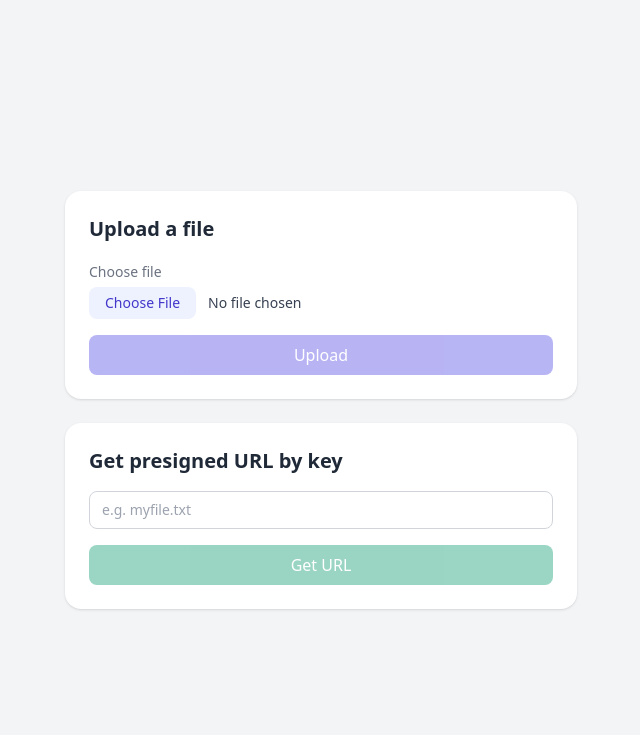
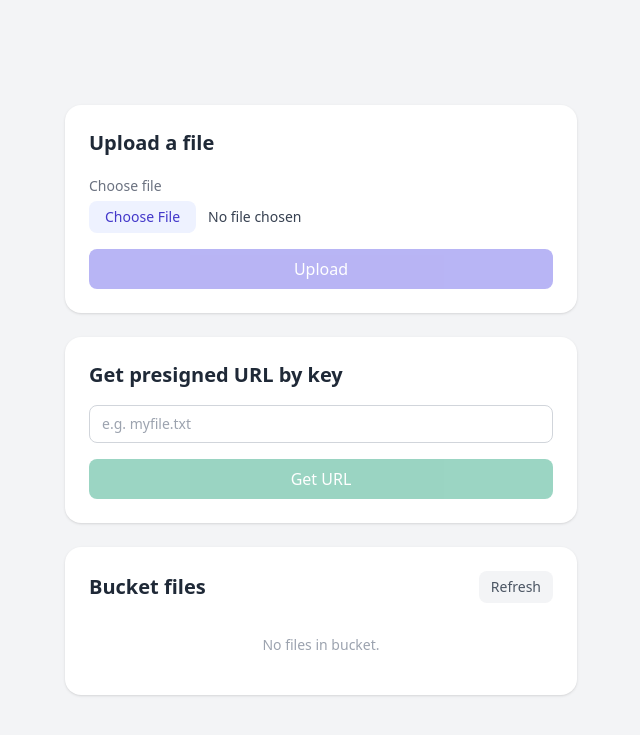
Before and after one commit to Yalchin403/ministack, a FastAPI app: page / in a window 1280 px wide. Shown: the top 735 px of the page, without its empty margins (319-959 px from the left). Run offline with FastAPI, Linux system fonts and the light colour scheme; data that the repository does not hold is empty; some libraries are stand-ins or nearby versions.

Commit message:
Add delete object and list objects functionalities

```diff
--- a/main.py
+++ b/main.py
@@ -3,7 +3,7 @@ from contextlib import asynccontextmanager
 from fastapi import FastAPI, File, HTTPException, UploadFile
 from fastapi.responses import FileResponse, JSONResponse
 
-from utils.s3 import ensure_bucket_exists, generate_presigned_url, upload_file
+from utils.s3 import delete_file, ensure_bucket_exists, generate_presigned_url, list_files, upload_file
 
 
 @asynccontextmanager
@@ -33,6 +33,23 @@ async def upload(file: UploadFile = File(...)):
         raise HTTPException(status_code=500, detail=str(e))
 
 
+@app.get("/files")
+async def list_bucket_files():
+    try:
+        return JSONResponse(list_files())
+    except Exception as e:
+        raise HTTPException(status_code=500, detail=str(e))
+
+
+@app.delete("/files/{key:path}")
+async def delete(key: str):
+    try:
+        delete_file(key)
+        return JSONResponse({"deleted": key})
+    except Exception as e:
+        raise HTTPException(status_code=500, detail=str(e))
+
+
 @app.get("/presigned-url/{key:path}")
 async def presigned_url(key: str):
     try:
--- a/templates/index.html
+++ b/templates/index.html
@@ -75,10 +75,42 @@
       </div>
     </div>
 
+    <!-- Bucket files card -->
+    <div class="bg-white rounded-2xl shadow p-6 space-y-4">
+      <div class="flex items-center justify-between">
+        <h2 class="text-xl font-semibold text-gray-800">Bucket files</h2>
+        <button
+          @click="loadFiles"
+          :disabled="loadingFiles"
+          class="text-sm py-1.5 px-3 rounded-lg bg-gray-100 text-gray-600 hover:bg-gray-200 disabled:opacity-40 transition"
+        >{{ loadingFiles ? 'Loading…' : 'Refresh' }}</button>
+      </div>
+
+      <div v-if="filesError" class="text-sm text-red-600 bg-red-50 rounded-lg p-3">{{ filesError }}</div>
+
+      <p v-if="!loadingFiles && files.length === 0 && !filesError" class="text-sm text-gray-400 text-center py-4">
+        No files in bucket.
+      </p>
+
+      <ul v-if="files.length > 0" class="divide-y divide-gray-100">
+        <li v-for="file in files" :key="file.key" class="flex items-center justify-between py-3 gap-3">
+          <div class="min-w-0">
+            <p class="text-sm font-mono text-gray-800 truncate">{{ file.key }}</p>
+            <p class="text-xs text-gray-400">{{ formatSize(file.size) }} &middot; {{ formatDate(file.last_modified) }}</p>
+          </div>
+          <button
+            @click="deleteFile(file.key)"
+            :disabled="deletingKey === file.key"
+            class="shrink-0 text-xs py-1 px-3 rounded-lg bg-red-50 text-red-600 hover:bg-red-100 disabled:opacity-40 transition"
+          >{{ deletingKey === file.key ? 'Deleting…' : 'Delete' }}</button>
+        </li>
+      </ul>
+    </div>
+
   </div>
 
   <script>
-    const { createApp, ref } = Vue;
+    const { createApp, ref, onMounted } = Vue;
 
     createApp({
       setup() {
@@ -91,6 +123,11 @@
         const fetching = ref(false);
         const lookupResult = ref(null);
         const lookupError = ref('');
+
+        const files = ref([]);
+        const loadingFiles = ref(false);
+        const filesError = ref('');
+        const deletingKey = ref(null);
 
         function onFileChange(e) {
           selectedFile.value = e.target.files[0] || null;
@@ -110,6 +147,7 @@
             const data = await res.json();
             if (!res.ok) throw new Error(data.detail || 'Upload failed');
             uploadResult.value = data;
+            await loadFiles();
           } catch (err) {
             uploadError.value = err.message;
           } finally {
@@ -135,9 +173,54 @@
           }
         }
 
+        async function loadFiles() {
+          loadingFiles.value = true;
+          filesError.value = '';
+          try {
+            const res = await fetch('/files');
+            const data = await res.json();
+            if (!res.ok) throw new Error(data.detail || 'Failed to load files');
+            files.value = data;
+          } catch (err) {
+            filesError.value = err.message;
+          } finally {
+            loadingFiles.value = false;
+          }
+        }
+
+        async function deleteFile(key) {
+          deletingKey.value = key;
+          try {
+            const res = await fetch(`/files/${encodeURIComponent(key)}`, { method: 'DELETE' });
+            if (!res.ok) {
+              const data = await res.json();
+              throw new Error(data.detail || 'Delete failed');
+            }
+            await loadFiles();
+          } catch (err) {
+            filesError.value = err.message;
+          } finally {
+            deletingKey.value = null;
+          }
+        }
+
+        function formatSize(bytes) {
+          if (bytes < 1024) return `${bytes} B`;
+          if (bytes < 1024 * 1024) return `${(bytes / 1024).toFixed(1)} KB`;
+          return `${(bytes / (1024 * 1024)).toFixed(1)} MB`;
+        }
+
+        function formatDate(iso) {
+          return new Date(iso).toLocaleString();
+        }
+
+        onMounted(loadFiles);
+
         return {
           selectedFile, uploading, uploadResult, uploadError, onFileChange, uploadFile,
           lookupKey, fetching, lookupResult, lookupError, getPresignedUrl,
+          files, loadingFiles, filesError, deletingKey, loadFiles, deleteFile,
+          formatSize, formatDate,
         };
       }
     }).mount('#app');
--- a/utils/s3.py
+++ b/utils/s3.py
@@ -38,6 +38,18 @@ def upload_file(file_bytes: bytes, key: str, content_type: str) -> None:
     )
 
 
+def list_files() -> list[dict]:
+    response = s3_client.list_objects_v2(Bucket=BUCKET_NAME)
+    return [
+        {"key": obj["Key"], "size": obj["Size"], "last_modified": obj["LastModified"].isoformat()}
+        for obj in response.get("Contents", [])
+    ]
+
+
+def delete_file(key: str) -> None:
+    s3_client.delete_object(Bucket=BUCKET_NAME, Key=key)
+
+
 def generate_presigned_url(key: str) -> str:
     return s3_client.generate_presigned_url(
         ClientMethod="get_object",
```
